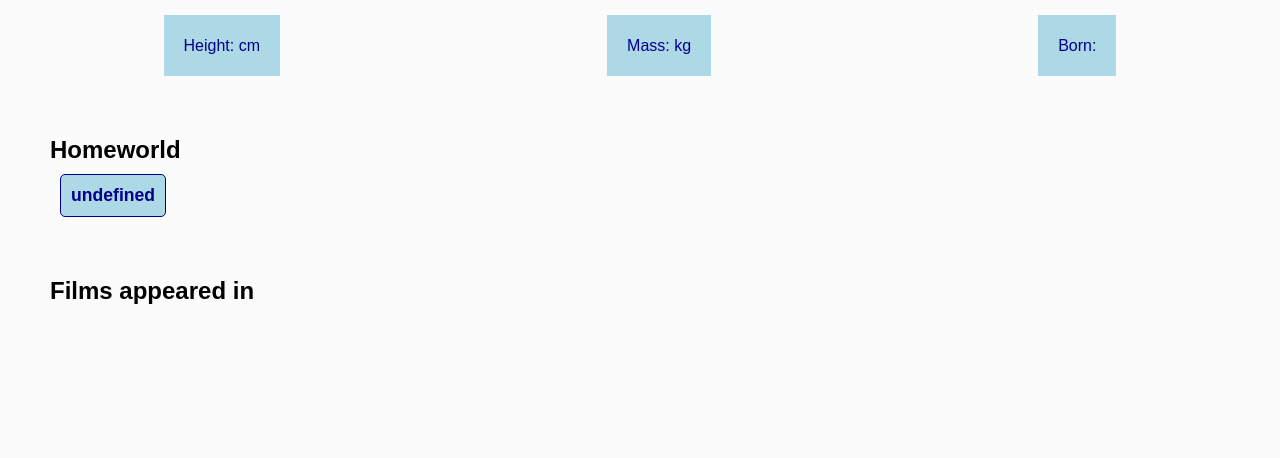
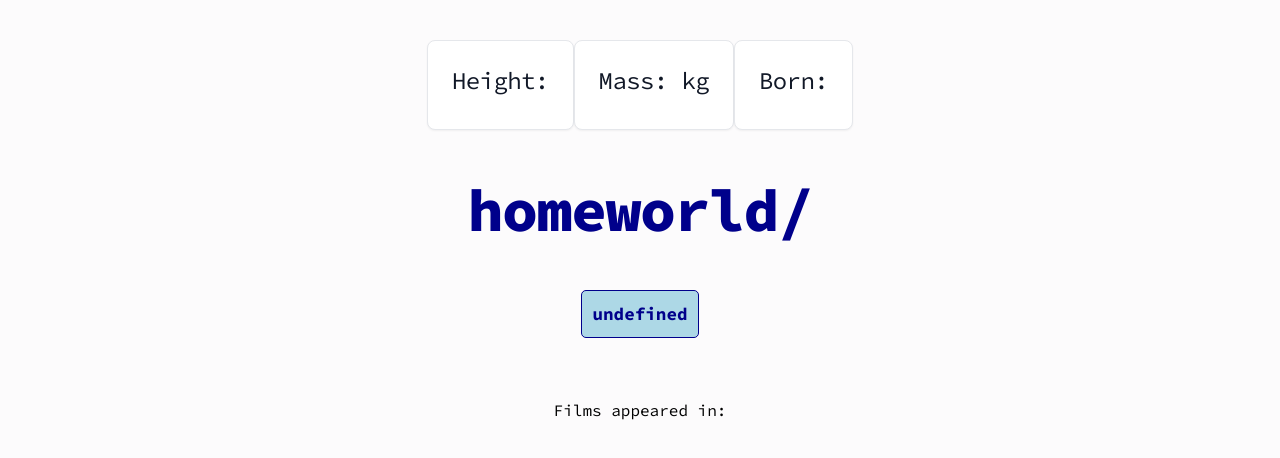
Before and after one commit to harshpatel-01/star-wars, a website: page character.html in a window 1280 px wide. Drawn offline with nearby package versions, Linux system fonts and the light colour scheme; no server answers.

Commit message:
feat: added font and styling

```diff
--- a/character.html
+++ b/character.html
@@ -7,23 +7,35 @@
   <meta name="viewport" content="width=device-width, initial-scale=1.0">
   <script src="character.js" defer></script>
   <link rel="stylesheet" href="site.css" />
+  <script src="https://cdn.tailwindcss.com"></script>
   <title>A Star Wars Character</title>
 </head>
 
 <body>
   <main>
-    <h1 id="name"></h1>
+    <div class="text-center">
+    <h1 id="name" class="mb-4 text-4xl font-extrabold leading-none tracking-tight text-gray-900 md:text-5xl lg:text-6xl dark:text-white">We invest in the world’s potential</h1>
+    </div>
+    <div class="flex justify-center">
+      <a href="#" class="block max-w-sm p-6 bg-white border border-gray-200 rounded-lg shadow-sm hover:bg-gray-100 dark:bg-gray-800 dark:border-gray-700 dark:hover:bg-gray-700">
+        <h5 class="mb-2 text-2xl tracking-tight text-gray-900 dark:text-white">Height: <span id="height"> kg</span></h5>
+        </a>
+      <a href="#" class="block max-w-sm p-6 bg-white border border-gray-200 rounded-lg shadow-sm hover:bg-gray-100 dark:bg-gray-800 dark:border-gray-700 dark:hover:bg-gray-700">
+          <h5 class="mb-2 text-2xl tracking-tight text-gray-900 dark:text-white">Mass: <span id="mass"></span>kg</h5>
+          </a>
+      <a href="#" class="block max-w-sm p-6 bg-white border border-gray-200 rounded-lg shadow-sm hover:bg-gray-100 dark:bg-gray-800 dark:border-gray-700 dark:hover:bg-gray-700">
+          <h5 class="mb-2 text-2xl tracking-tight text-gray-900 dark:text-white">Born:<span id="birth_year"></span></h5>
+          </a>
+    </div>
     <section id="generalInfo">
-      <p>Height: <span id="height"></span> cm</p>
-      <p>Mass: <span id="mass"></span> kg</p>
-      <p>Born: <span id="birth_year"></span></p>
+
     </section>
-    <section id="planets">
-      <h2>Homeworld</h2>
+    <section id="planets" class="text-center">
+      <h1 id="name" class="mb-4 text-4xl font-extrabold leading-none tracking-tight text-gray-900 md:text-5xl lg:text-6xl dark:text-white">homeworld/</h1>
       <p><span id="homeworld"></span></p>
     </section>
-    <section id="films">
-      <h2 id="name">Films appeared in</h2>
+    <section id="films" class="text-center">
+      <h2 id="name">Films appeared in:</h2>
       <ul></ul>
     </section>
     </section>
--- a/site.css
+++ b/site.css
@@ -1,3 +1,4 @@
+@import url('https://fonts.googleapis.com/css2?family=Inter:ital,opsz,wght@0,14..32,100..900;1,14..32,100..900&family=Nunito:ital,wght@0,200..1000;1,200..1000&family=Source+Code+Pro:ital,wght@0,200..900;1,200..900&display=swap');
 body,
 div,
 h1,
@@ -11,7 +12,7 @@ p {
 }
 
 :root {
-  font-family: Arial, Helvetica, sans-serif;
+  font-family: "Source Code Pro", monospace;
   --dark1: black;
   --light1: white;
   --dark2: darkblue;
@@ -71,7 +72,12 @@ label {
 
 /* Character page */
 h1#name {
-  margin: 5px;
+  margin: 40px;
+  color: darkblue;
+}
+h1#title {
+  margin: 40px;
+  color: darkblue;
 }
 
 #generalInfo {
```
Also changed, not shown: film.html (+17 -8 lines), package.json (added, +7 -0 lines), 1 other file.
